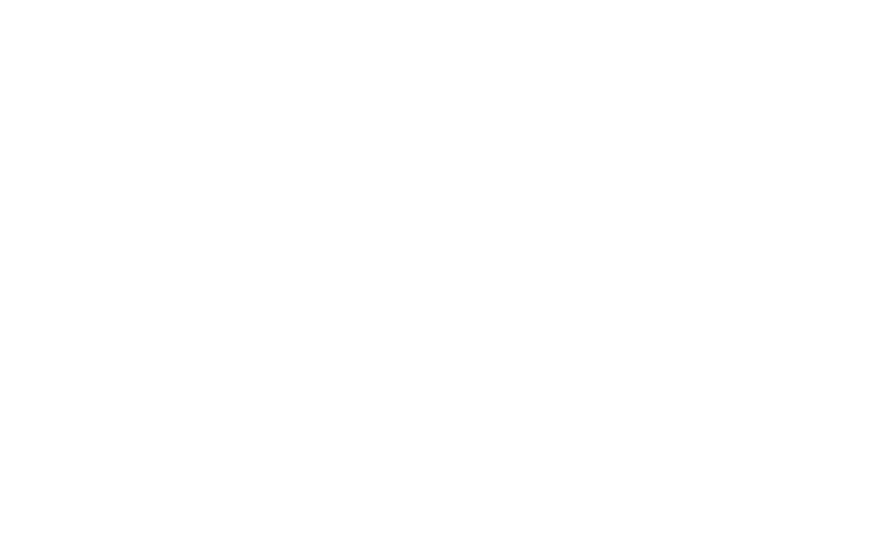
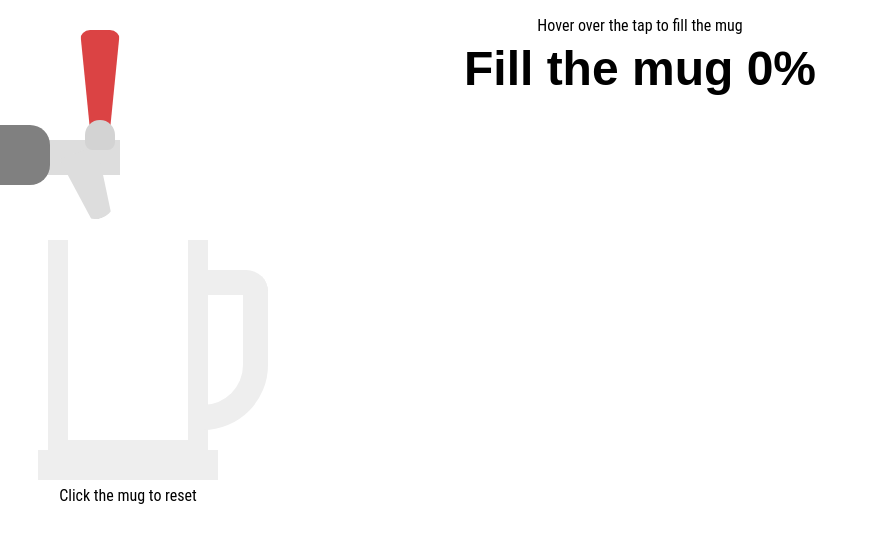
Before and after one commit to mari-code-l/invitationgame, a plain HTML site: page index.html in a window 1280 px wide. Shown: the whole page, without its empty margins (0-878 px from the left). Drawn offline with Linux system fonts and the light colour scheme.

Commit message:
add elements

```diff
--- a/index.html
+++ b/index.html
@@ -6,10 +6,29 @@
     <meta name="viewport" content="width=device-width, initial-scale=1.0">
     <title>Invitaion Game</title>
     <link rel="stylesheet" href="style.css">
+
 </head>
 <body>
+<p class="helper tap">Hover over the tap to fill the mug</p>
+    <h1>Fill the mug <span id="target">0</span>%</h1>
+    <h2 id="percent-filled"></h2>
+    <h3 id="result"></h3>
+    <div id="tap-container">
+    <div id="tap"></div>
+    <div id="handle"></div>
+    <div id="pour"></div>
+    </div>
+
+    <div id="mug-container">
+    <div id="mug">
+    <div id="beer"></div>
+    </div>
+
+<p class="helper mug">Click the mug to reset</p>
 
 
-    <script src="index.js"></script>
+
+
+    <script type="text/javascript" src="index.js"></script>
 </body>
 </html>
--- a/index.js
+++ b/index.js
@@ -0,0 +1,47 @@
+var mugHeight;
+var beerHeight;
+var percentFilled;
+var roundedPercent;
+var game = Math.floor((Math.random() * 100) + 1);
+
+function getHeights(){
+	mugHeight = $('#mug').height();
+	beerHeight = $('#beer').height();
+	percentFilled = (beerHeight / mugHeight) * 100;
+  roundedPercent = Math.round(percentFilled);
+	$('#percent-filled').html('Percent Filled: ' + roundedPercent + '%');
+};
+
+$('#handle').hover(
+  function(){
+    $('#beer').addClass('fill');
+    $('#beer').css('animation-play-state', 'running');
+    $('#pour').addClass('pouring');
+  },
+  function(){
+    getHeights();
+    $('#beer').css('animation-play-state', 'paused');
+    $('#pour').removeClass('pouring');
+    if (roundedPercent === 0) {
+      // do nothing
+    } else if (roundedPercent === game) {
+    	$('#result').html('Nailed it! Good job!');
+    } else if((game - roundedPercent) < 5 && (game - roundedPercent) > -5 ){
+      $('#result').html('Eh. Close enough.');
+    } else {
+      $('#result').html('You stink');
+    }
+  }
+);
+
+$('#mug').click(function(){
+  $('#beer').removeClass('fill');
+  getHeights();
+  $('#result').html('');
+	game = Math.floor((Math.random() * 100) + 1);
+  $('#target').html(game);
+})
+
+$(document).ready(function(){
+	$('#target').html(game);
+});
--- a/style.css
+++ b/style.css
@@ -0,0 +1,185 @@
+html {
+	font-size:16px;
+}
+body {
+	font-family: 'Roboto Condensed', sans-serif;
+}
+h1,h2,h3,h4 {
+	font-family: 'Germania One', Arial,sans-serif;
+}
+#tap-container {
+  position:absolute;
+  top:0;
+  left:0;
+}
+#tap {
+  width:120px;
+  background: #DDD;
+  height:35px;
+  margin:140px 0 0 0;
+  position:relative;
+  border-top-left-radius:5px;
+  border-bottom-left-radius:5px;
+}
+#tap:after {
+  content:"";
+  display:block;
+  position:absolute;
+  border-top: 70px solid #ddd;
+	border-left: 10px solid transparent;
+	border-right: 10px solid transparent;
+  border-radius:0 0 40px 40px;
+	height: 0;
+	width: 20px;
+	top:10px;
+  right:10px;
+  transform:rotate(-20deg);
+  z-index:2;
+}
+#tap:before {
+	content:"";
+  display:block;
+  position:absolute;
+  width:70px;
+  height:60px;
+  background:grey;
+  left:-20px;
+  top:-15px;
+  border-radius: 0px 20px 20px 0px;
+}
+#handle {
+  border-top: 100px solid #DB4344;
+	border-left: 10px solid transparent;
+	border-right: 10px solid transparent;
+  width:20px;
+  position:absolute;
+  top:30px;
+  left:80px;
+  border-radius: 10px 10px 0 0;
+  z-index:3;
+}
+#handle:before {
+	content:"";
+  display:block;
+  width:30px;
+  height:30px;
+  background:lightgrey;
+  position:absolute;
+  bottom:-20px;
+  left:-5px;
+  border-radius:20px 20px 10px 10px
+}
+#handle:hover {
+  transform:rotate(6deg);
+  transform-origin: center bottom;
+}
+#handle:hover:before {
+  transform:rotate(0deg);
+}
+#pour {
+  position:absolute;
+  left:92px;
+  top:210px;
+  width:16px;
+  height:0px;
+  z-index:1;
+  background:rgba(229,197,57,1);
+  transition:0s;
+}
+#pour.pouring {
+  height:230px;
+  transition:800ms ease;
+}
+
+
+
+#mug-container {
+  position:absolute;
+  top:180px;
+}
+#mug {
+	margin:60px 0  0 40px;
+  border:20px solid #eee;
+  border-bottom-width:30px;
+  width:120px;
+  height:200px;
+  border-top:none;
+  border-radius: 0 0 10px 10px;
+  position:relative;
+}
+#mug:before {
+	position:absolute;
+  content:"";
+  display:block;
+  bottom:-40px;
+  height:30px;
+  width:180px;
+  left:-30px;
+  background:#eee;
+}
+#mug:after {
+  position:absolute;
+  content:"";
+  display:block;
+  right:-80px;
+  top:30px;
+  width:40px;
+  height:110px;
+  border:25px solid #eee;
+  border-left:none;
+  border-radius:0 50px 150px 0;
+}
+#beer {
+  width:100%;
+  height:0%;
+  max-height:100%;
+  background:
+    linear-gradient(
+       rgba(255,255,255,1) 0%,
+      rgba(255,255,255,1) 35%,
+      rgba(237,237,173,1) 43%,
+      rgba(229,197,57,1) 44%,
+      rgba(229,197,57,1) 100%
+    );
+  background-repeat: repeat;
+  background-size:100% 200%;
+  position:absolute;
+  bottom:0;
+  left:0;
+}
+@keyframes beerFill {
+  5% {
+    height:0%;
+  }
+  100% {
+    height:100%;
+  }
+}
+#beer.fill {
+   animation-name:beerFill;
+  animation-duration:10s;
+  animation-fill-mode:forwards;
+  background-position:0% 70%;
+}
+h1 {
+	font-size:3rem;
+  text-align:center;
+	line-height:1em;
+	margin-bottom:10px;
+	margin-top:10px;
+}
+#percent-filled {
+  text-align:center;
+}
+#result {
+  text-align:center;
+}
+.helper.tap {
+	text-align:center;
+	margin-bottom:0;
+}
+.helper.mug {
+  margin-left:30px;
+  width:180px;
+  text-align:center;
+}
```
